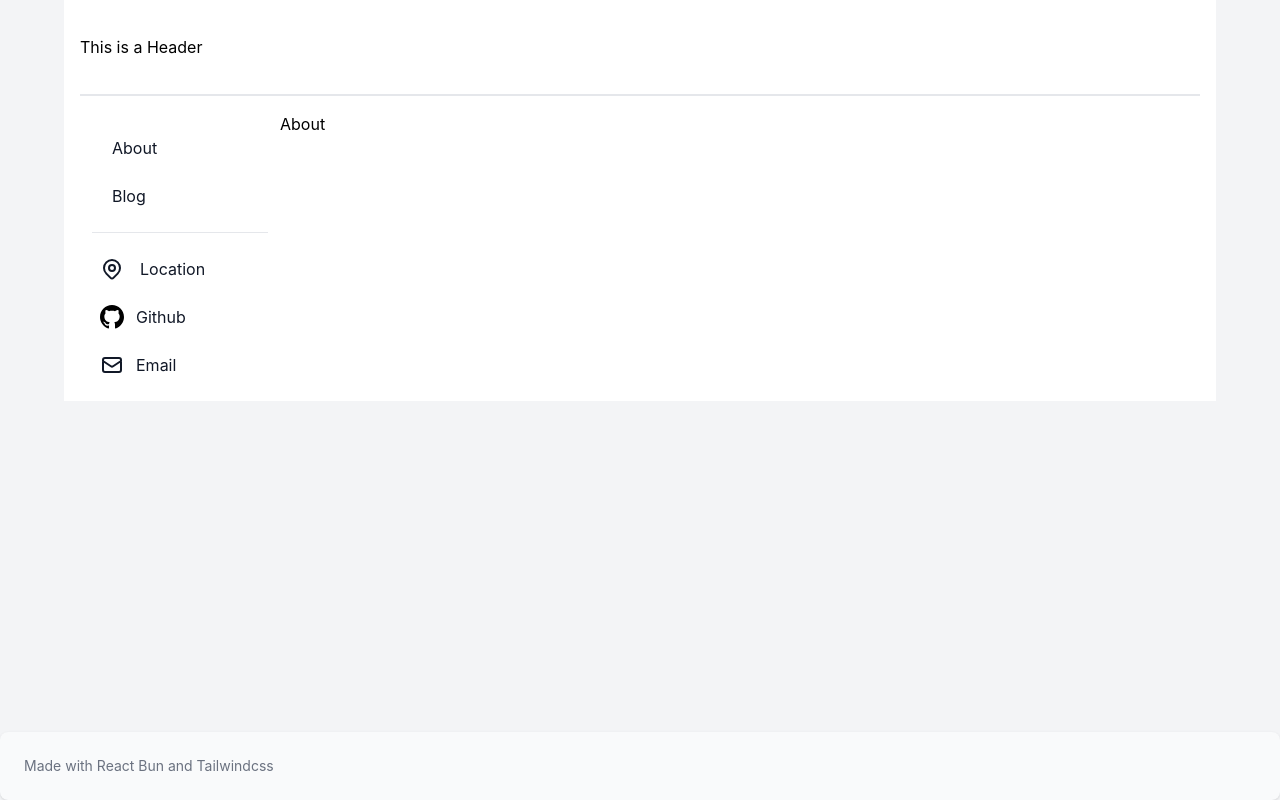
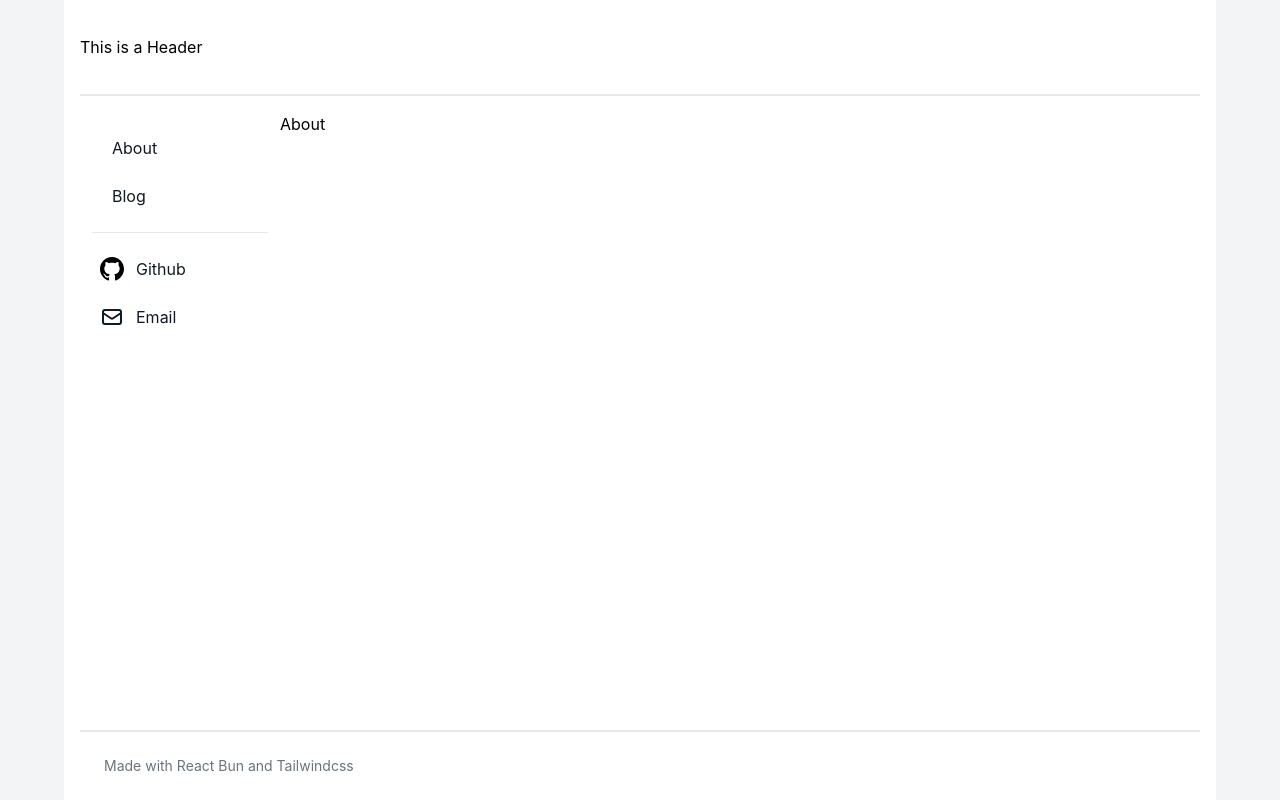
Before and after one commit to cxo05/xavieroh, a React app: page /about in a window 1280 px wide. Built offline with nearby package versions, Linux system fonts and the light colour scheme.

Commit message:
Fix styling

```diff
--- a/src/App.jsx
+++ b/src/App.jsx
@@ -3,18 +3,16 @@ import { Header } from "./Layouts/header.jsx";
 import { Footer } from "./Layouts/footer.jsx";
 import { Sidebar } from "./Layouts/sidebar";
 import { Outlet } from "react-router-dom";
-import "./output.css";
+import "./Styles/output.css";
 
 function App() {
   return (
-    <div className="flex flex-col h-full">
-      <div className="px-4 mx-auto w-full max-w-6xl bg-white">
-        <Header />
-        <div>
-          <Sidebar />
-          <div style={{ float: "right", width: "calc(100% - 200px)" }}>
-            <Outlet />
-          </div>
+    <div className="flex flex-col min-h-full px-4 mx-auto w-full max-w-6xl bg-white">
+      <Header />
+      <div>
+        <Sidebar />
+        <div style={{ float: "right", width: "calc(100% - 200px)" }}>
+          <Outlet />
         </div>
       </div>
       <Footer />
--- a/src/Layouts/footer.jsx
+++ b/src/Layouts/footer.jsx
@@ -3,7 +3,7 @@ import * as React from "react";
 export class Footer extends React.Component {
   render() {
     return (
-      <footer className="mt-auto p-4 bg-gray-50 rounded-lg shadow md:flex md:items-center md:justify-between md:p-6">
+      <footer className="mt-auto p-4 md:flex md:items-center md:justify-between md:p-6 border-t-2">
         <span className="text-sm text-gray-500 sm:text-center">
           Made with React Bun and Tailwindcss
         </span>
--- a/src/Layouts/sidebar.jsx
+++ b/src/Layouts/sidebar.jsx
@@ -1,11 +1,11 @@
 import * as React from "react";
 import { Link } from "react-router-dom";
-import { LocationMarkerIcon, MailIcon } from "@heroicons/react/outline";
+import { MailIcon } from "@heroicons/react/outline";
 
 export class Sidebar extends React.Component {
   render() {
     return (
-      <aside className="py-4 px-3" style={{ width: "200px", float: "left" }}>
+      <aside className="py-4 px-3 float-left" style={{ width: "200px" }}>
         <ul className="space-y-2">
           <li>
             <Link
@@ -27,17 +27,10 @@ export class Sidebar extends React.Component {
         <ul className="pt-4 mt-4 space-y-2 border-t border-gray-200">
           <li>
             <a
-              href="#"
-              className="flex items-center p-2 text-base font-normal text-gray-900 rounded-lg transition duration-75 hover:bg-gray-100  group"
-            >
-              <LocationMarkerIcon className="w-6 h-6"></LocationMarkerIcon>
-              <span className="ml-4">Location</span>
-            </a>
-          </li>
-          <li>
-            <a
-              href="#"
+              href="https://github.com/"
               className="flex items-center p-2 text-base font-normal text-gray-900 rounded-lg transition duration-75 hover:bg-gray-100 group"
+              target="_blank"
+              rel="noreferrer"
             >
               <svg
                 xmlns="http://www.w3.org/2000/svg"
@@ -52,7 +45,7 @@ export class Sidebar extends React.Component {
           </li>
           <li>
             <a
-              href="#"
+              href="mailto:"
               className="flex items-center p-2 text-base font-normal text-gray-900 rounded-lg transition duration-75 hover:bg-gray-100 group"
             >
               <MailIcon className="w-6 h-6"></MailIcon>
--- a/src/output.css
+++ b/src/Styles/output.css
@@ -551,6 +551,10 @@ video {
   --tw-backdrop-sepia:  ;
 }
 
+.float-left {
+  float: left;
+}
+
 .mx-auto {
   margin-left: auto;
   margin-right: auto;
@@ -560,24 +564,16 @@ video {
   margin-top: auto;
 }
 
+.mb-4 {
+  margin-bottom: 1rem;
+}
+
 .ml-3 {
   margin-left: 0.75rem;
 }
 
 .mt-4 {
   margin-top: 1rem;
-}
-
-.ml-4 {
-  margin-left: 1rem;
-}
-
-.mb-2 {
-  margin-bottom: 0.5rem;
-}
-
-.mb-4 {
-  margin-bottom: 1rem;
 }
 
 .flex {
@@ -592,20 +588,16 @@ video {
   display: contents;
 }
 
-.h-full {
-  height: 100%;
-}
-
-.h-16 {
-  height: 4rem;
+.h-24 {
+  height: 6rem;
 }
 
 .h-6 {
   height: 1.5rem;
 }
 
-.h-24 {
-  height: 6rem;
+.min-h-full {
+  min-height: 100%;
 }
 
 .w-full {
@@ -638,31 +630,21 @@ video {
   border-radius: 0.5rem;
 }
 
-.border-t {
-  border-top-width: 1px;
-}
-
-.border-b-4 {
-  border-bottom-width: 4px;
+.border-t-2 {
+  border-top-width: 2px;
 }
 
 .border-b-2 {
   border-bottom-width: 2px;
 }
 
+.border-t {
+  border-top-width: 1px;
+}
+
 .border-gray-200 {
   --tw-border-opacity: 1;
   border-color: rgb(229 231 235 / var(--tw-border-opacity));
-}
-
-.bg-gray-50 {
-  --tw-bg-opacity: 1;
-  background-color: rgb(249 250 251 / var(--tw-bg-opacity));
-}
-
-.bg-gray-100 {
-  --tw-bg-opacity: 1;
-  background-color: rgb(243 244 246 / var(--tw-bg-opacity));
 }
 
 .bg-white {
@@ -721,12 +703,6 @@ video {
   color: rgb(17 24 39 / var(--tw-text-opacity));
 }
 
-.shadow {
-  --tw-shadow: 0 1px 3px 0 rgb(0 0 0 / 0.1), 0 1px 2px -1px rgb(0 0 0 / 0.1);
-  --tw-shadow-colored: 0 1px 3px 0 var(--tw-shadow-color), 0 1px 2px -1px var(--tw-shadow-color);
-  box-shadow: var(--tw-ring-offset-shadow, 0 0 #0000), var(--tw-ring-shadow, 0 0 #0000), var(--tw-shadow);
-}
-
 .transition {
   transition-property: color, background-color, border-color, fill, stroke, opacity, box-shadow, transform, filter, -webkit-text-decoration-color, -webkit-backdrop-filter;
   transition-property: color, background-color, border-color, text-decoration-color, fill, stroke, opacity, box-shadow, transform, filter, backdrop-filter;
@@ -742,6 +718,7 @@ video {
 html,body {
   margin: 0;
   height: 100%;
+  background-color: rgba(243, 244, 246);
 }
 
 body {
--- a/src/style.css
+++ b/src/Styles/style.css
@@ -8,6 +8,7 @@
 html,body {
   margin: 0;
   height: 100%;
+  background-color: rgba(243, 244, 246);
 }
 
 body {
--- a/src/index.jsx
+++ b/src/index.jsx
@@ -1,7 +1,7 @@
 import React from "react";
 import ReactDOM from "react-dom";
-import { BrowserRouter, Routes, Route } from "react-router-dom";
-import "./style.css";
+import { BrowserRouter, Routes, Route, Navigate } from "react-router-dom";
+import "./Styles/style.css";
 import App from "./App";
 import Blog from "./Routes/blog";
 import Blogs from "./Routes/blogs";
@@ -15,14 +15,20 @@ importAll(require.context("./files", true, /\.md$/));
 ReactDOM.render(
   <BrowserRouter>
     <Routes>
-      <Route path="/" element={<App />}>
-        <Route path="about" element={<About />} />
-        <Route path="blog" element={<Blogs samples={Object.keys(cache)} />} />
+      <Route exact path="/" element={<App />}>
+        <Route index element={<Navigate to="/about" replace />} />
+        <Route exact path="about" element={<About />} />
+        <Route
+          exact
+          path="blog"
+          element={<Blogs samples={Object.keys(cache)} />}
+        />
         {Object.keys(cache).map(function (key, index) {
           let path = key.slice(2, -3);
           return (
             <Route
               key={index}
+              exact
               path={`/blog/${path}`}
               element={<Blog html={cache[key].default} />}
             />
--- a/tailwind.config.js
+++ b/tailwind.config.js
@@ -1,6 +1,5 @@
 /** @type {import('tailwindcss').Config} */
 module.exports = {
-  purge: ['./public/*.html'],
   content: ["./src/**/*.{js,jsx,ts,tsx,md}"],
   theme: {
     extend: {},
```
Also changed, not shown: src/Styles/github-markdown-light.css (renamed from src/github-markdown-light.css), src/Styles/github.css (renamed from src/github.css).
